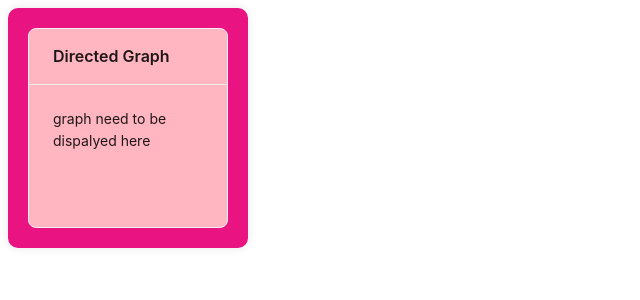
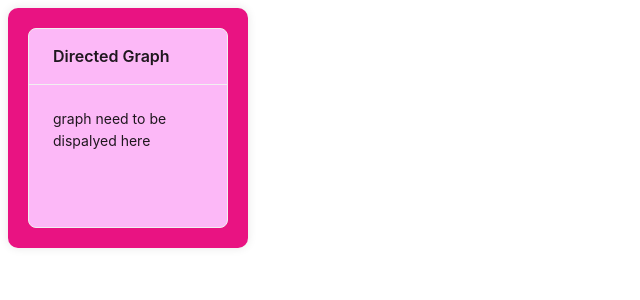
Before and after one commit to Traversers/algraph-frontend, a React (Vite) app: page /StartPage in a window 1280 px wide. Shown: the top 300 px of the page, without its empty margins (0-640 px from the left). Built offline with nearby package versions, Linux system fonts and the light colour scheme.

Commit message:
graph preview css

```diff
--- a/src/components/AppBar.jsx
+++ b/src/components/AppBar.jsx
@@ -12,6 +12,7 @@ import Button from '@mui/material/Button';
 import Tooltip from '@mui/material/Tooltip';
 import MenuItem from '@mui/material/MenuItem';
 import AdbIcon from '@mui/icons-material/Adb';
+
 
 const pages = ['Trendig Algorithems', 'Trending Uploads'];
 const settings = ['Profile', 'Account', 'Logout'];
--- a/src/components/Graph/GraphPreview.css
+++ b/src/components/Graph/GraphPreview.css
@@ -15,3 +15,9 @@
     color: #d62424;
     margin-bottom: 20px;
 }
+.card{
+    width: 200px;
+    height: 200px;
+    background-color: rgb(252, 184, 247);
+
+}
--- a/src/components/Graph/GraphPreview.jsx
+++ b/src/components/Graph/GraphPreview.jsx
@@ -5,9 +5,7 @@ import { Card } from "antd";
 const GraphPreview = ({key}) => {
     return (
         <div className="graph-preview" >
-           <Card title={TEXTS.GRAPH_PREVIEW} bordered={true} style={{ width: 200,
-        height:200,  backgroundColor:"lightpink"}}> graph need to be dispalyed here</Card>
-
+           <Card title={TEXTS.GRAPH_PREVIEW} bordered={true} className="card"> graph need to be dispalyed here</Card>
         </div>
 
     );
```
